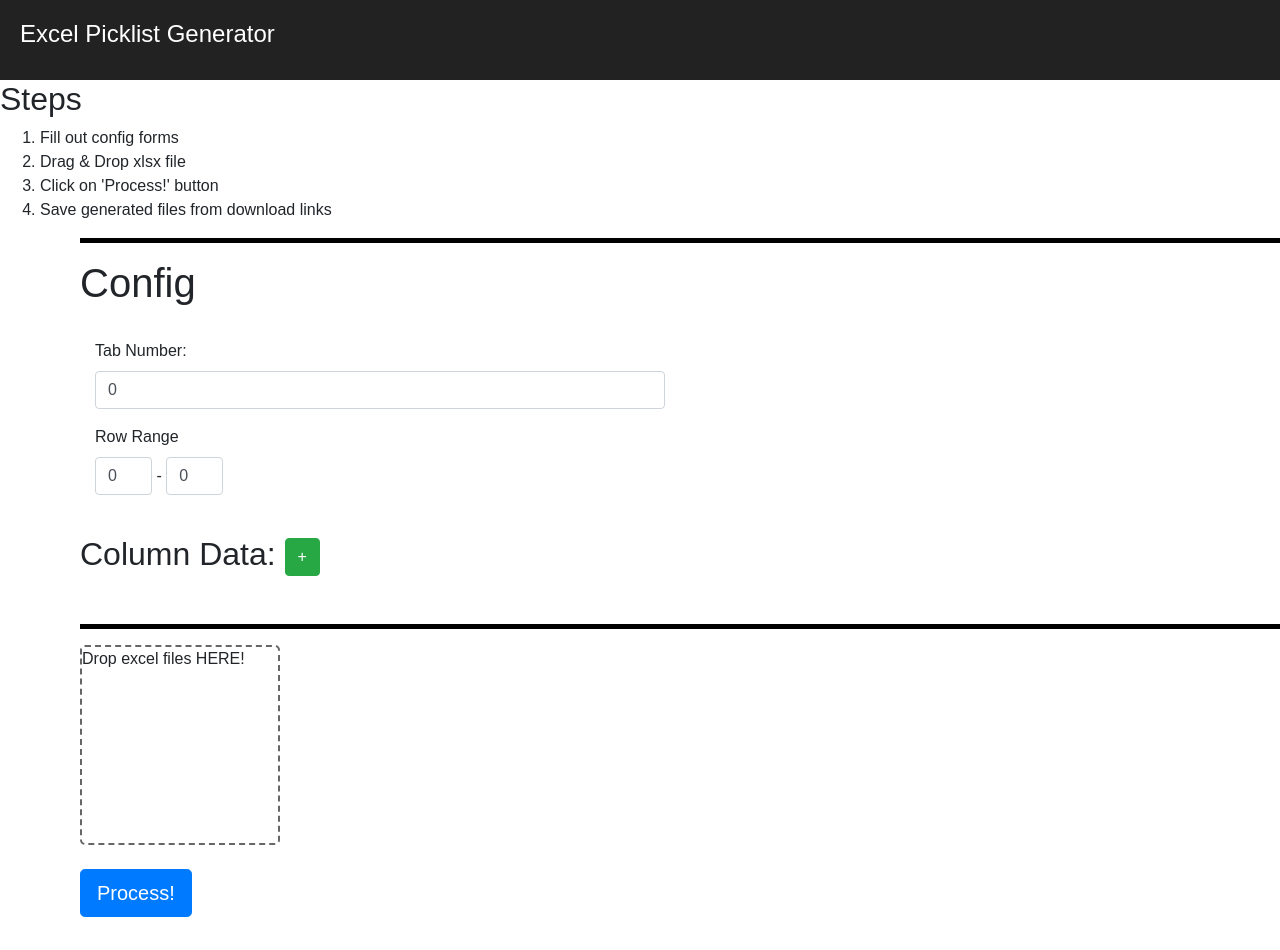
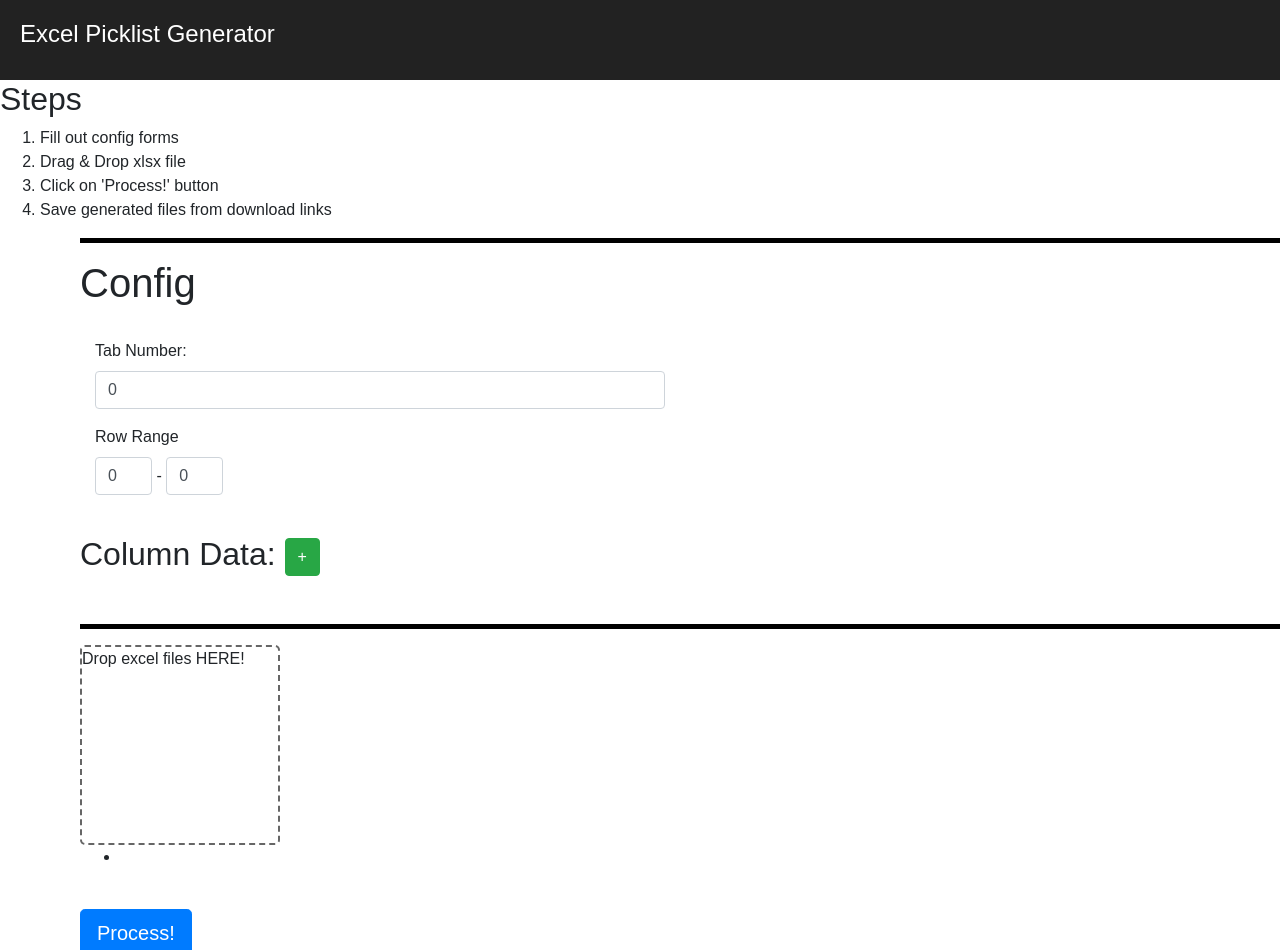
Before and after one commit to CExPOcampo/plgen, a React (Create React App) app: page / in a window 1280 px wide. Shown: the top 950 px of the page. Built offline with nearby package versions, Linux system fonts and the light colour scheme.

Commit message:
Added file preview display.

```diff
--- a/src/App.js
+++ b/src/App.js
@@ -194,6 +194,12 @@ class App extends Component {
 						</Dropzone>
 					</div>
 
+					<ul>
+						{
+							this.state.filePrevRef ? (<li>{this.state.filePrevRef.name} - {this.state.filePrevRef.size} bytes</li>) : (<li></li>)
+						}
+					</ul>
+
 					<br/>
 
 					<div>
```
